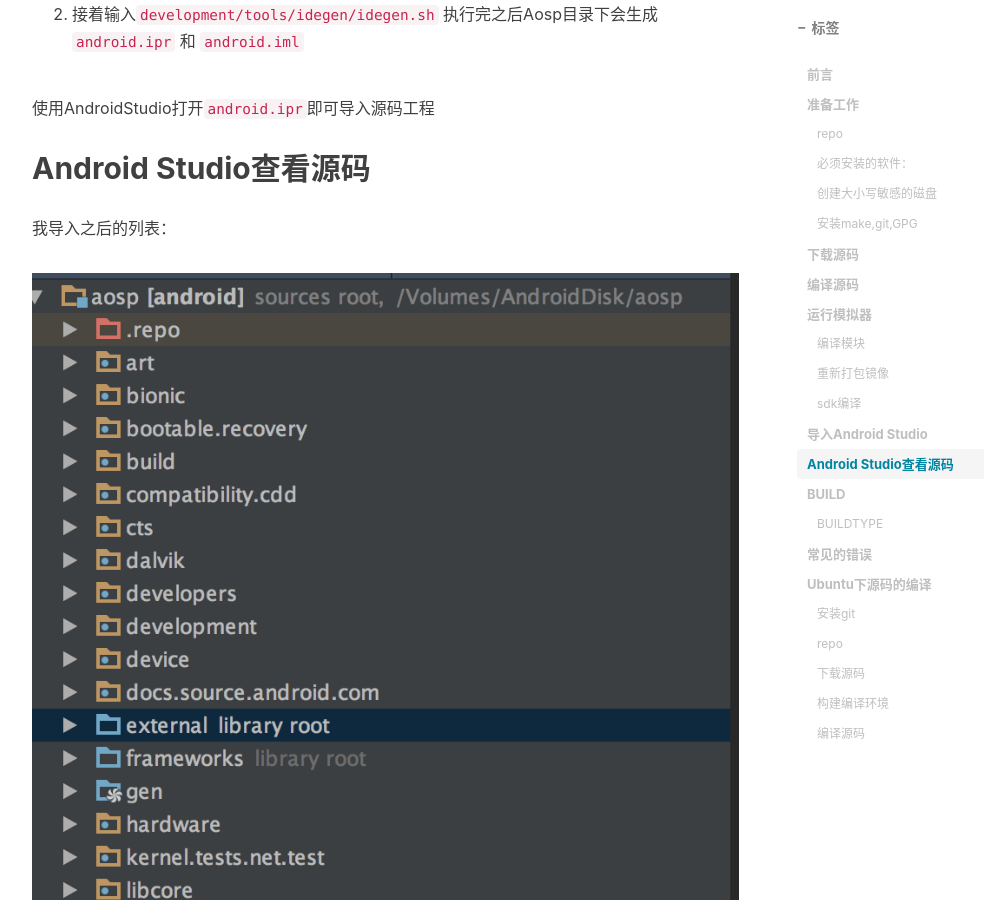
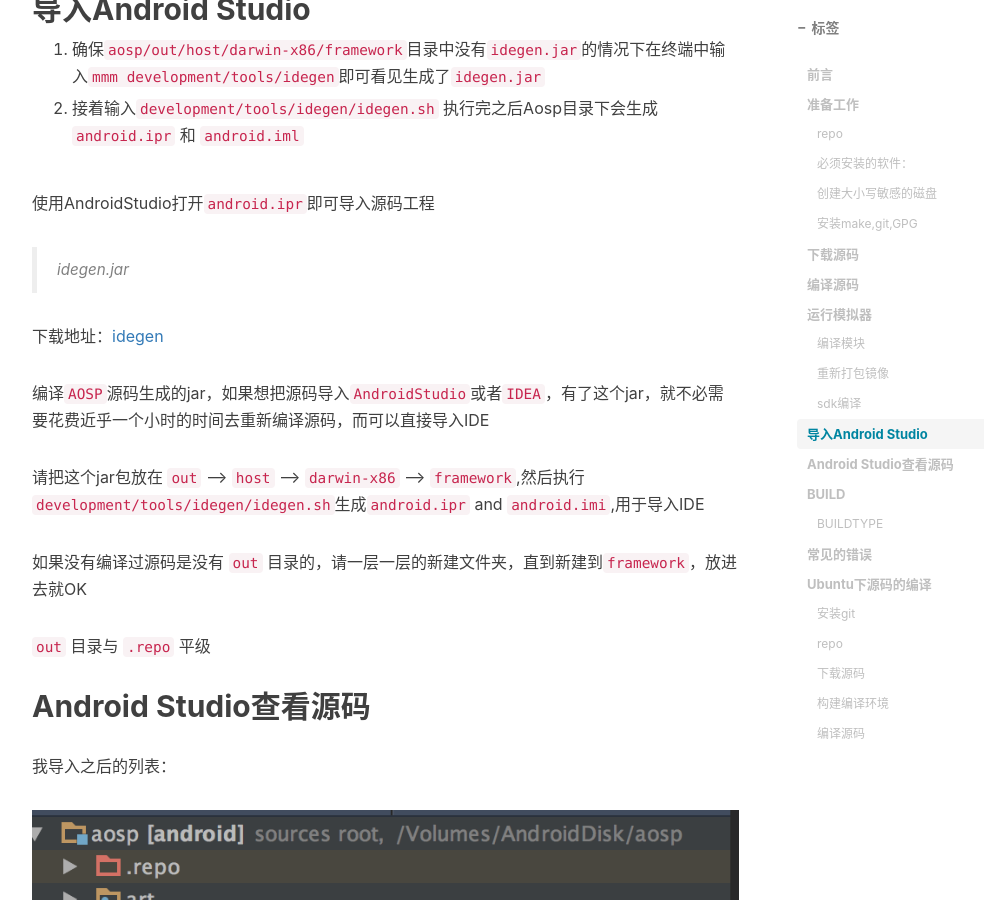
Before and after one commit to 7449/7449.github.io, a Jekyll site: the page built from _posts/2017-2-10-Android_compile_aosp.md, in a window 1280 px wide and 900 px high, scrolled down 4757 px. Shown: the whole window, without its empty margins (233-1217 px from the left). Built offline with Jekyll 4.4.1, drawn with Linux system fonts in a browser that asks for light colours; nearby versions of some CDN libraries; comment, search, counter and statistics services are not loaded; some of the changed text lies outside the part shown.

Commit message:
update aosp

```diff
--- a/_posts/2017-2-10-Android_compile_aosp.md
+++ b/_posts/2017-2-10-Android_compile_aosp.md
@@ -82,6 +82,8 @@
 ## 编译源码
 
 
+如果只是想通过IDE工具查阅Android代码,这步可以跳过去,使用我之前编译好的[idegen](https://github.com/7449/AndroidDevelop/blob/master/idegen.jar)，即可避免编译源码这个步骤
+
 >提示：Android编译的Java版本要和aosp/build/core中的`main.mk`中的设置Java版本对应
 
 
@@ -141,6 +143,19 @@
 2.  接着输入`development/tools/idegen/idegen.sh` 执行完之后Aosp目录下会生成`android.ipr` 和 `android.iml`
 
 使用AndroidStudio打开`android.ipr`即可导入源码工程
+
+
+> idegen.jar
+
+下载地址：[idegen](https://github.com/7449/AndroidDevelop/blob/master/idegen.jar)
+
+编译`AOSP`源码生成的jar，如果想把源码导入`AndroidStudio`或者`IDEA`，有了这个jar，就不必需要花费近乎一个小时的时间去重新编译源码，而可以直接导入IDE
+
+请把这个jar包放在 `out` --> `host` --> `darwin-x86` --> `framework`,然后执行`development/tools/idegen/idegen.sh`生成`android.ipr` and `android.imi`,用于导入IDE
+
+如果没有编译过源码是没有 `out` 目录的，请一层一层的新建文件夹，直到新建到`framework`，放进去就OK
+
+`out` 目录与 `.repo` 平级
 
 ## Android Studio查看源码
 
```
